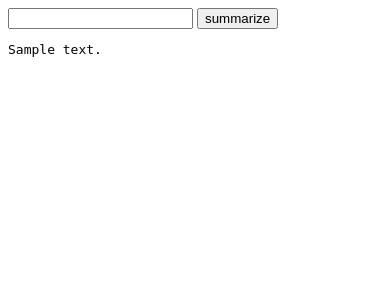
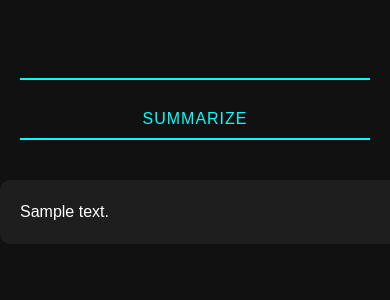
Before and after one commit to in1yan/summit, a Flask app: template templates/summary.html in a window 390 px wide. Shown: the top 300 px of the page. Run offline with Flask 3, Linux system fonts and the light colour scheme; the template is opened without the code that fills it: most values are stand-ins (such as "Sample title", 1, 10 or a date in 2020); some libraries are stand-ins or nearby versions.

Commit message:
adding styles and resolving some issues

```diff
--- /dev/null
+++ b/static/mdstyle.css
@@ -0,0 +1,145 @@
+/* .mdcontainer {
+    display: flex;
+    flex-direction: column;
+    align-items: center;
+    width: 100%;
+    max-width: 300px;
+    margin: 0 auto;
+    padding: 20px;
+    box-sizing: border-box;
+} */
+
+
+
+
+/* Styles for content rendered by github-md */
+
+
+github-md {
+    display: block;
+    color: #ffffff;
+    font-family: Arial, sans-serif;
+    line-height: 1.5;
+    background-color: #1e1e1e;
+    border-radius: 10px;
+    margin-top: 20px;
+    /* align-items: center; */
+    width: 100%;
+    max-width: 600px;
+    margin: 0 auto;
+    padding: 20px;
+    margin-bottom: 30px;
+    /* box-sizing: border-box; */
+}
+
+/* Headings */
+github-md h1, github-md h2, github-md h3, github-md h4, github-md h5, github-md h6 {
+    color: #00FFFF;
+    margin-top: 24px;
+    margin-bottom: 16px;
+    font-weight: 600;
+    line-height: 1.25;
+}
+
+github-md h1 { font-size: 2em; }
+github-md h2 { font-size: 1.5em; }
+github-md h3 { font-size: 1.25em; }
+github-md h4 { font-size: 1em; }
+github-md h5 { font-size: 0.875em; }
+github-md h6 { font-size: 0.85em; }
+
+/* Paragraphs and lists */
+github-md p, github-md ul, github-md ol {
+    margin-bottom: 16px;
+}
+
+github-md ul, github-md ol {
+    padding-left: 2em;
+}
+
+/* Links */
+github-md a {
+    color: #00CCCC;
+    text-decoration: none;
+}
+
+github-md a:hover {
+    text-decoration: underline;
+}
+
+/* Inline code */
+github-md code {
+    font-family: 'Courier New', Courier, monospace;
+    padding: 0.2em 0.4em;
+    margin: 0;
+    font-size: 85%;
+    background-color: #2a2a2a;
+    border-radius: 3px;
+    color: #00FFFF;
+}
+
+/* Code blocks */
+github-md pre {
+    background-color: #2a2a2a;
+    border-radius: 3px;
+    padding: 16px;
+    overflow: auto;
+    font-size: 85%;
+    line-height: 1.45;
+    margin-bottom: 16px;
+}
+
+github-md pre code {
+    background-color: transparent;
+    padding: 0;
+    margin: 0;
+    font-size: 100%;
+    white-space: pre;
+    border: 0;
+}
+
+/* Blockquotes */
+github-md blockquote {
+    padding: 0 1em;
+    color: #8b949e;
+    border-left: 0.25em solid #00FFFF;
+    margin-bottom: 16px;
+}
+
+/* Horizontal rule */
+github-md hr {
+    height: 0.25em;
+    padding: 0;
+    margin: 24px 0;
+    background-color: #00FFFF;
+    border: 0;
+}
+
+/* Tables */
+github-md table {
+    border-collapse: collapse;
+    width: 100%;
+    margin-bottom: 16px;
+}
+
+github-md th, github-md td {
+    padding: 6px 13px;
+    border: 1px solid #00FFFF;
+}
+
+github-md tr {
+    background-color: #1e1e1e;
+    border-top: 1px solid #00FFFF;
+}
+
+github-md tr:nth-child(2n) {
+    background-color: #2a2a2a;
+}
+
+/* Images */
+github-md img {
+    max-width: 100%;
+    box-sizing: border-box;
+    background-color: #2a2a2a;
+    border-radius: 3px;
+}
--- /dev/null
+++ b/static/styles.css
@@ -0,0 +1,114 @@
+/* General styles */
+body {
+    font-family: Arial, sans-serif;
+    display: flex;
+    flex-direction: column;
+    min-height: 100vh;
+    margin: 0;
+    background-color: #111111;
+    color: #ffffff;
+}
+
+/* Container for centering content */
+.container {
+    display: flex;
+    flex-direction: column;
+    align-items: center;
+    width: 100%;
+    max-width: 600px;
+    margin: 0 auto;
+    padding: 20px;
+    box-sizing: border-box;
+}
+
+/* Header styles */
+header {
+    width: 100%;
+    padding: 20px 0;
+    background-color: #111111;
+    display: flex;
+    justify-content: center;
+    align-items: center;
+}
+
+/* Logo image styles */
+.logo {
+    max-width: 300px;
+    height: auto;
+    margin-bottom: 40px;
+}
+
+/* Form styles */
+form {
+    display: flex;
+    align-items: center;
+    gap: 20px;
+    width: 100%;
+}
+
+input[type="text"] {
+    padding: 10px 0;
+    font-size: 16px;
+    border: none;
+    border-bottom: 2px solid #00FFFF;
+    background-color: transparent;
+    color: #00FFFF;
+    flex-grow: 1;
+    min-width: 0;
+    text-align: center;
+    transition: border-color 0.3s ease;
+}
+
+input[type="text"]::placeholder {
+    color: #00FFFF80;
+    text-align: center;
+}
+
+input[type="text"]:focus {
+    outline: none;
+    border-bottom-color: #00CCCC;
+}
+
+input[type="submit"] {
+    padding: 10px 0;
+    font-size: 16px;
+    background-color: transparent;
+    color: #00FFFF;
+    border: none;
+    border-bottom: 2px solid #00FFFF;
+    cursor: pointer;
+    transition: all 0.3s ease;
+    min-width: 100px;
+    text-transform: uppercase;
+    letter-spacing: 1px;
+}
+
+input[type="submit"]:hover,
+input[type="submit"]:focus {
+    background-color: #00FFFF20;
+    border-bottom-color: #00CCCC;
+    outline: none;
+}
+
+/* Main content area */
+main {
+    flex-grow: 1;
+    padding: 20px;
+}
+
+/* Responsive design */
+@media (max-width: 480px) {
+    form {
+        flex-direction: column;
+        align-items: stretch;
+    }
+
+    input[type="text"],
+    input[type="submit"] {
+        width: 100%;
+    }
+
+    .logo {
+        max-width: 200px;
+    }
+}
--- a/templates/base.html
+++ b/templates/base.html
@@ -3,14 +3,17 @@
 <head>
 	<meta charset="UTF-8">
 	<meta name="viewport" content="width=device-width, initial-scale=1.0">
+    <link rel="stylesheet" href="{{url_for('static', filename='styles.css')}}">
 	<title>summary</title>
 </head>
 <body>
 	<header>
+	<div class="container">
 	<form action="{{url_for('summary')}}" method="POST">
 		<input type="text" name="url" id="url">
 		<input type="submit" value="summarize">
 	</form>
+	</div>
 	</header>
 	{% block content %}{% endblock %}
 </body>
--- a/templates/summary.html
+++ b/templates/summary.html
@@ -1,7 +1,8 @@
 {% extends 'base.html' %}
 {% block content %}
-<div>
-	<pre><github-md>{{summary}}</github-md></pre>
+<link rel="stylesheet" href="{{url_for('static', filename='mdstyle.css')}}">
+<div class="mdcontainer">
+	<github-md>{{summary | safe}}</github-md>
 </div>
 	<script src="https://cdn.jsdelivr.net/gh/MarketingPipeline/Markdown-Tag/markdown-tag.js"></script>
 {% endblock %}
--- a/utils/utils.py
+++ b/utils/utils.py
@@ -3,11 +3,11 @@ from youtube_transcript_api import YouTubeTranscriptApi
 from youtube_transcript_api.formatters import SRTFormatter
 from pytube import YouTube
 import requests
-# from bs4 import BeautifulSoup
+from dotenv import load_dotenv
 import os
 
 
-
+load_dotenv()
 
 def web(url):
     res = requests.get(url)
@@ -17,7 +17,7 @@ def web(url):
             }
     return data
 def summarize(data):
-    ai.configure(api_key=os.environ["gen_key"])
+    ai.configure(api_key=os.getenv("GEN_KEY"))
 
     model = ai.GenerativeModel('gemini-1.5-flash')
     base_dir = os.path.dirname(__file__)
```
Also changed, not shown: templates/index.html (+11 -7 lines), static/icon.png (added).
